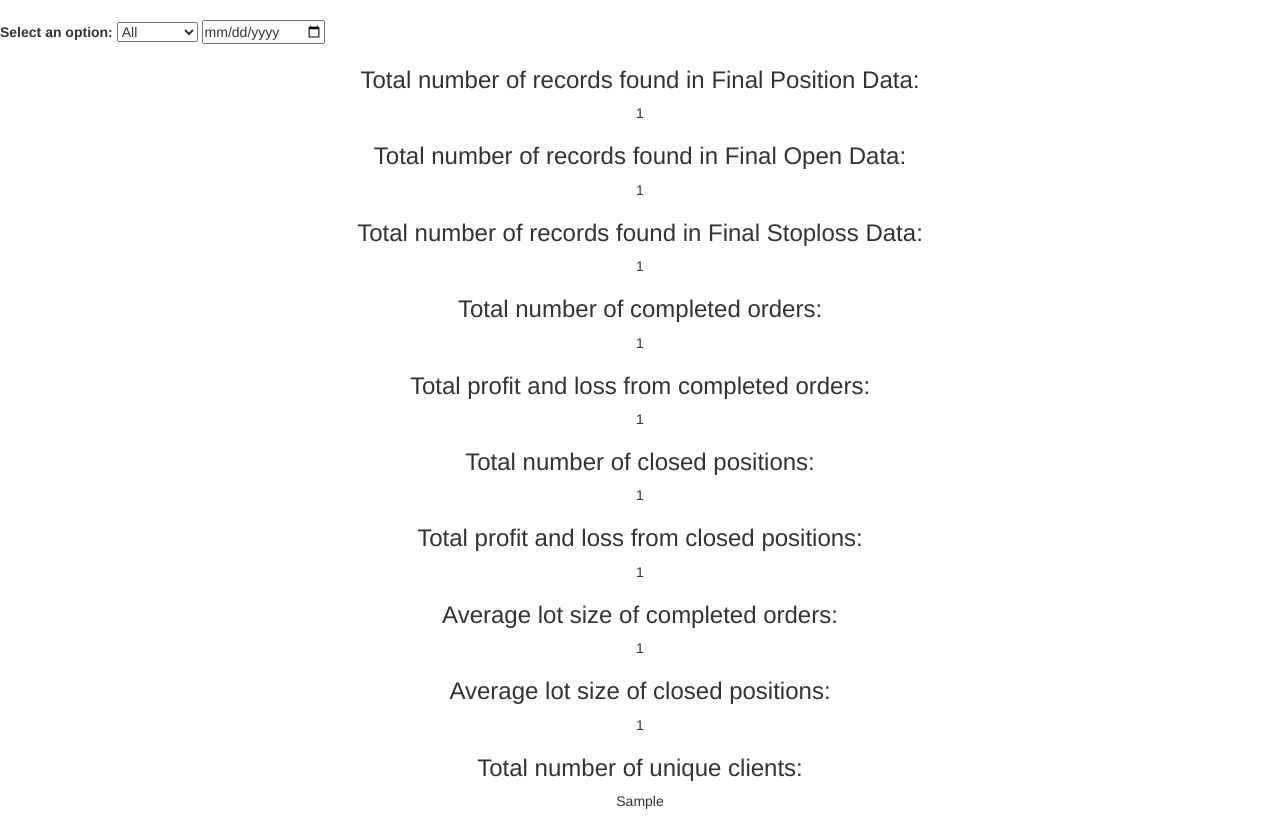
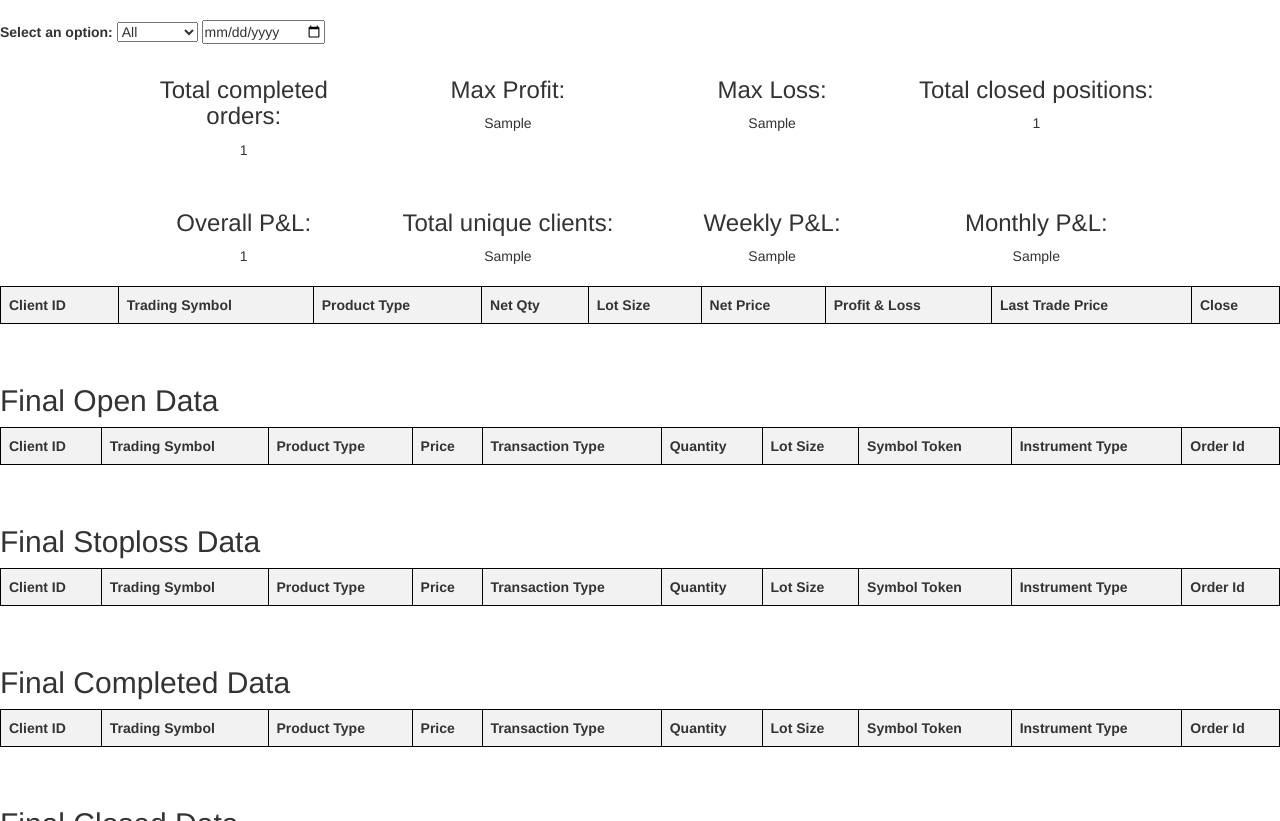
Before and after one commit to Reddy7860/Titannia-application, a Flask app: template templates/client_data_update.html in a window 1280 px wide. Shown: the part 184-1005 px from the top of the page. Run offline with Flask 2, Linux system fonts and the light colour scheme; the template is opened without the code that fills it: most values are stand-ins (such as "Sample title", 1, 10 or a date in 2020); lists and menus that the app fills with data are empty; some libraries are stand-ins or nearby versions.

Commit message:
Add files via upload

```diff
--- a/templates/client_data_update.html
+++ b/templates/client_data_update.html
@@ -29,6 +29,18 @@
             background-color: #f2f2f2;
         }
 
+        .container {
+          display: flex;
+          flex-wrap: wrap;
+          justify-content: center;
+        }
+
+        .metric {
+          width: 22%;
+          margin: 10px;
+          text-align: center;
+        }
+
 
     </style>
 
@@ -50,64 +62,37 @@
 
     <div class="container">
       <div class="metric">
-        <h3>Total number of records found in Final Position Data:</h3>
-        <p>{{ metrics.num_final_position_data }}</p>
-      </div>
-      <div class="metric">
-        <h3>Total number of records found in Final Open Data:</h3>
-        <p>{{ metrics.num_final_open_data }}</p>
-      </div>
-      <div class="metric">
-        <h3>Total number of records found in Final Stoploss Data:</h3>
-        <p>{{ metrics.num_final_stoploss_data }}</p>
-      </div>
-      <div class="metric">
-        <h3>Total number of completed orders:</h3>
+        <h3>Total completed orders:</h3>
         <p>{{ metrics.num_completed_orders }}</p>
       </div>
       <div class="metric">
-        <h3>Total profit and loss from completed orders:</h3>
-        <p>{{ metrics.total_completed_orders_profit_loss }}</p>
+        <h3>Max Profit:</h3>
+        <p>{{ metrics.max_profit }}</p>
       </div>
       <div class="metric">
-        <h3>Total number of closed positions:</h3>
+        <h3>Max Loss:</h3>
+        <p>{{ metrics.max_loss }}</p>
+      </div>
+      <div class="metric">
+        <h3>Total closed positions:</h3>
         <p>{{ metrics.num_closed_positions }}</p>
       </div>
       <div class="metric">
-        <h3>Total profit and loss from closed positions:</h3>
+        <h3>Overall P&L:</h3>
         <p>{{ metrics.total_closed_positions_profit_loss }}</p>
       </div>
       <div class="metric">
-        <h3>Average lot size of completed orders:</h3>
-        <p>{{ metrics.avg_completed_orders_lot_size }}</p>
+        <h3>Total unique clients:</h3>
+        <p>{{ metrics.unique_clients }}</p>
       </div>
       <div class="metric">
-        <h3>Average lot size of closed positions:</h3>
-        <p>{{ metrics.avg_closed_positions_lot_size }}</p>
+        <h3>Weekly P&L:</h3>
+        <p>{{ metrics.weekly_pnl }}</p>
       </div>
       <div class="metric">
-        <h3>Total number of unique clients:</h3>
-        <p>{{ metrics.unique_clients }}</p>
+        <h3>Monthly P&L:</h3>
+        <p>{{ metrics.monthly_pnl }}</p>
       </div>
-      <!-- <div class="visual">
-        <h3>Bar chart showing the number of completed orders for each trading symbol:</h3>
-        <div id="completed-orders-bar-chart"></div>
-        <script>
-          var completedOrdersBarChart = {
-            {
-              visuals.completed_orders_bar_chart.to_json()
-            }
-          };
-          Plotly.newPlot("completed-orders-bar-chart", completedOrdersBarChart.data, completedOrdersBarChart.layout);
-        </script>
-      </div>
-      <div class="visual">
-        <h3>Bar chart showing the number of closed positions for each trading symbol:</h3>
-        <div id="closed-positions-bar-chart"></div>
-        <div>
-        <h2> Final Position Data </h2>
-        </div>
-    </div> -->
     </div>
     <table id="final_position_data-data-table">
     <thead>
```
Also changed, not shown: templates/us_company_overview.html (+178 -117 lines), templates/us_paper_trading.html (+10 -0 lines).
